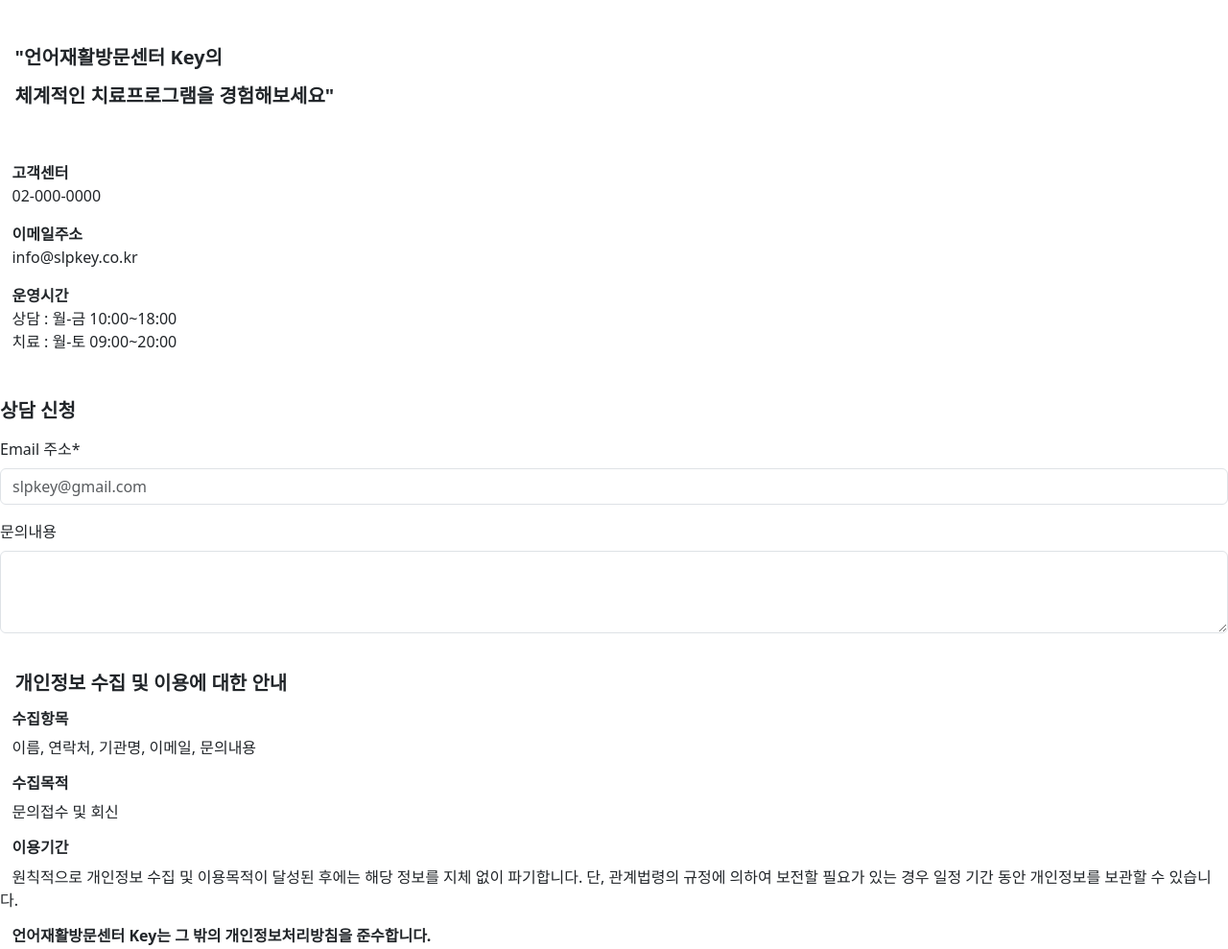
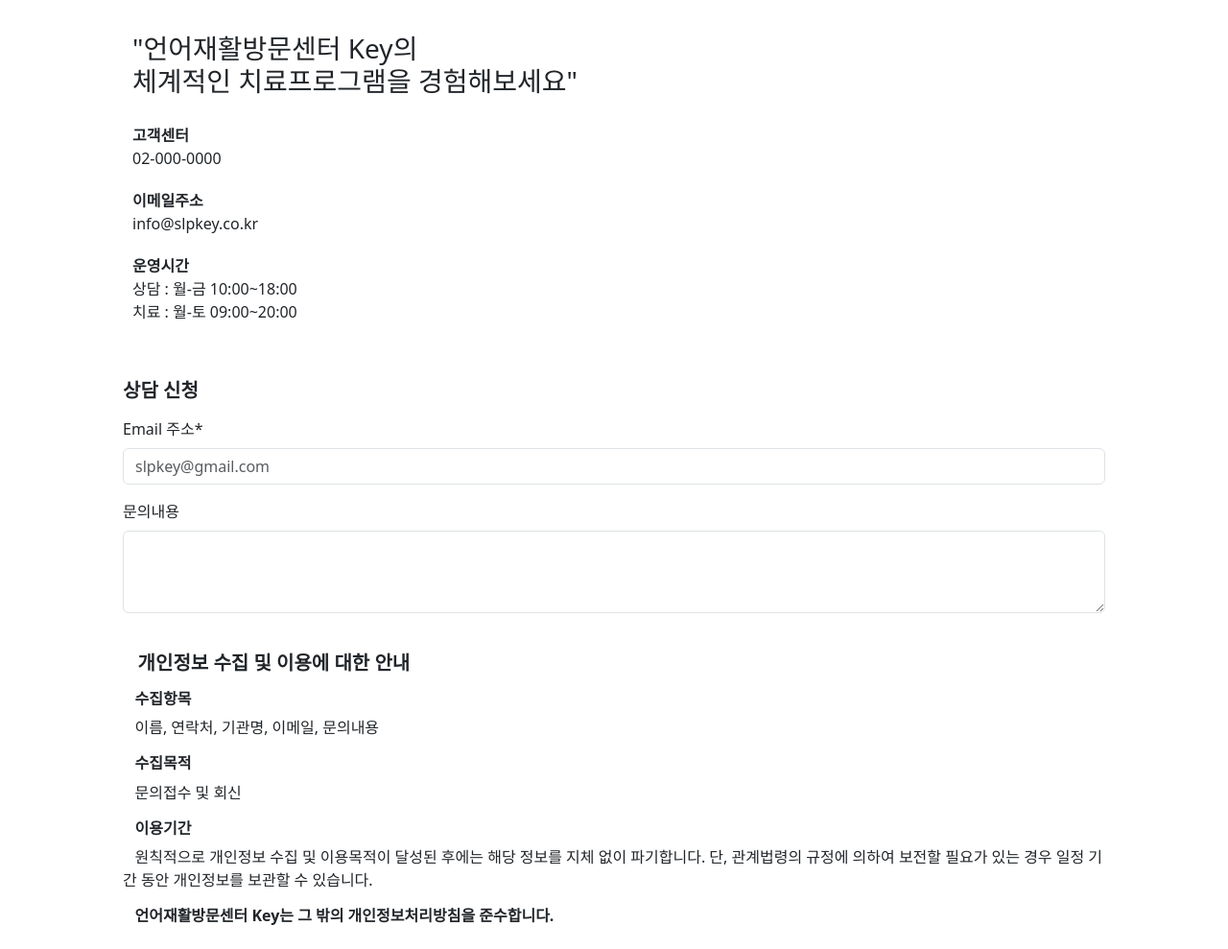
Before and after one commit to kimduboo/slpmasterkey, a plain HTML site: page booking.html in a window 1280 px wide. Shown: the top 989 px of the page at 96% size. Drawn offline with nearby package versions, Linux system fonts and the light colour scheme.

Commit message:
2024-12-13

```diff
--- a/booking.html
+++ b/booking.html
@@ -11,29 +11,31 @@
 
 </head>
 <body>
-
-    <!-- 좌측영역 -->
-
+    <table align="center">
+        <td style="padding: 0 10% 0 10%;">
+    <br>
+<table>
+    <div>
+        <tr><td><h3>
+            "언어재활방문센터 Key의 <br>
+            체계적인 치료프로그램을 경험해보세요"</h3></td></tr>
+        <tr>
+            <td> <dt>고객센터</dt>
+                02-000-0000</td>
+        </tr>
+        <tr>
+            <td> <dt>이메일주소</dt>
+                info@slpkey.co.kr</td>
+        </tr>
+        <tr>
+            <td>
+            <dt>운영시간</dt>
+                상담 : 월-금 10:00~18:00 <br>
+                치료 : 월-토 09:00~20:00</td>
+        </tr>
+</div>
+</table>
 <br><br>
-        <div class="common-title-wrap pl-0">
-          <h5 class="title"><b>&nbsp;&nbsp;&nbsp;"언어재활방문센터 Key의 <p></p>&nbsp;&nbsp;&nbsp;체계적인 치료프로그램을 경험해보세요"</b></h5>
-        </div><br><br>
-        <dl class="top-info-wrap col-12">
-          <dt class="title">&nbsp;&nbsp;&nbsp;고객센터</dt>
-          <dd class="desc">&nbsp;&nbsp;&nbsp;02-000-0000</dd>
-        </dl>
-        <dl class="top-info-wrap col-12">
-          <dt class="title">&nbsp;&nbsp;&nbsp;이메일주소</dt>
-          <dd class="desc">&nbsp;&nbsp;&nbsp;info@slpkey.co.kr</dd>
-        </dl>
-        <dl class="top-info-wrap col-12">
-          <dt class="title">&nbsp;&nbsp;&nbsp;운영시간</dt>
-          <dd class="desc mb-5">&nbsp;&nbsp;&nbsp;상담 : 월-금 10:00~18:00<br>&nbsp;&nbsp;&nbsp;치료 : 월-토 09:00~20:00</dd>
-
-
-
-      <!-- 우측영역 -->
-
       <h5 class="title"><b>상담 신청</b></h5>
  <p></p>
             <div class="mb-3">
@@ -92,8 +94,8 @@
         </div>
 
 <center><img src="butten_send.jpg" width="120"></center>
-
-
+</td>
+</table>
       <script src="https://cdn.jsdelivr.net/npm/bootstrap@5.3.3/dist/js/bootstrap.bundle.min.js" integrity="sha384-YvpcrYf0tY3lHB60NNkmXc5s9fDVZLESaAA55NDzOxhy9GkcIdslK1eN7N6jIeHz" crossorigin="anonymous"></script>
 
 </body>
```
Also changed, not shown: introduce.html (+9 -5 lines), main.html (+6 -3 lines), notice.html (+6 -2 lines), program.html (+13 -3 lines), top.html (+4 -1 lines), busy.png (added), guide.png (added), main_info.png (added), partner1.png (added), partner2.png (added), pro1.png (added), pro2.png (added), slp1.png (added), slp2.png (added), 1 more files.
